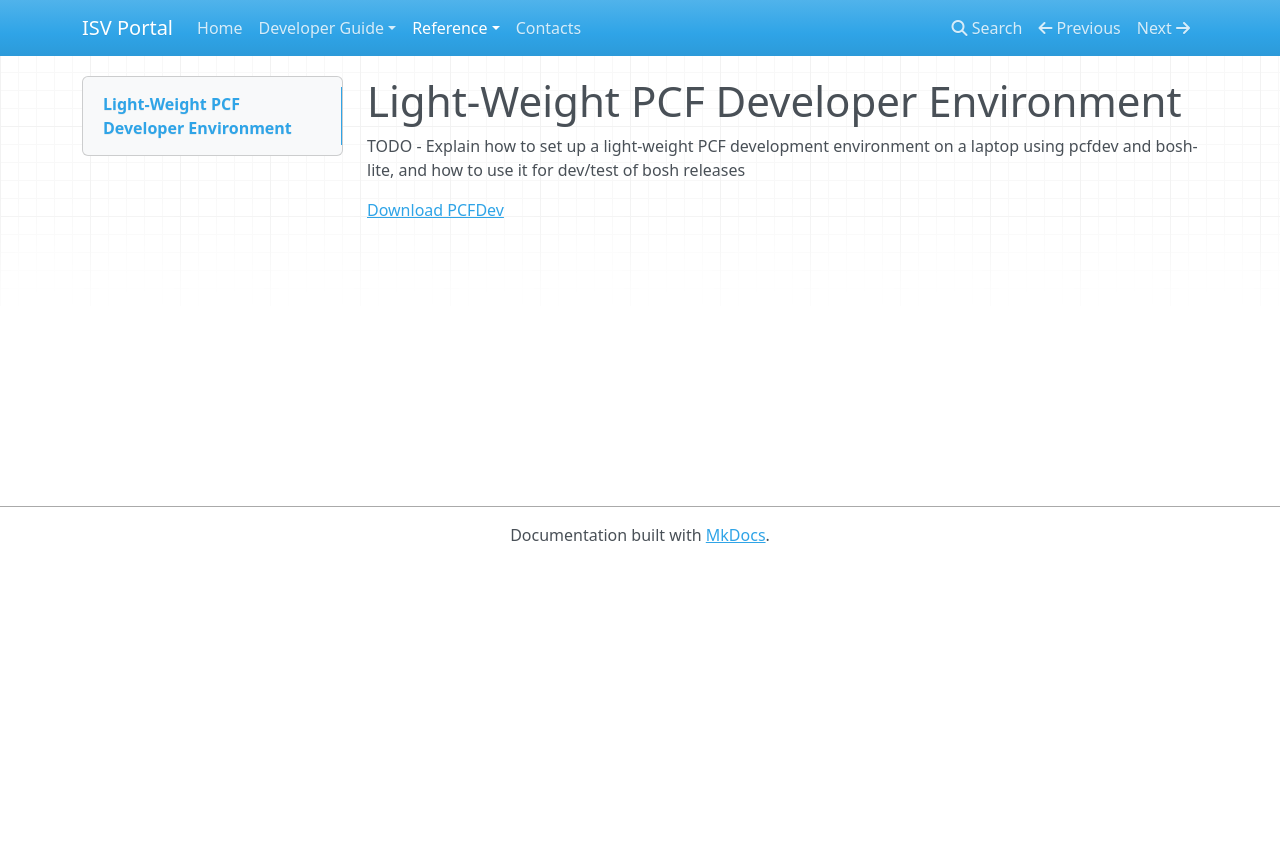
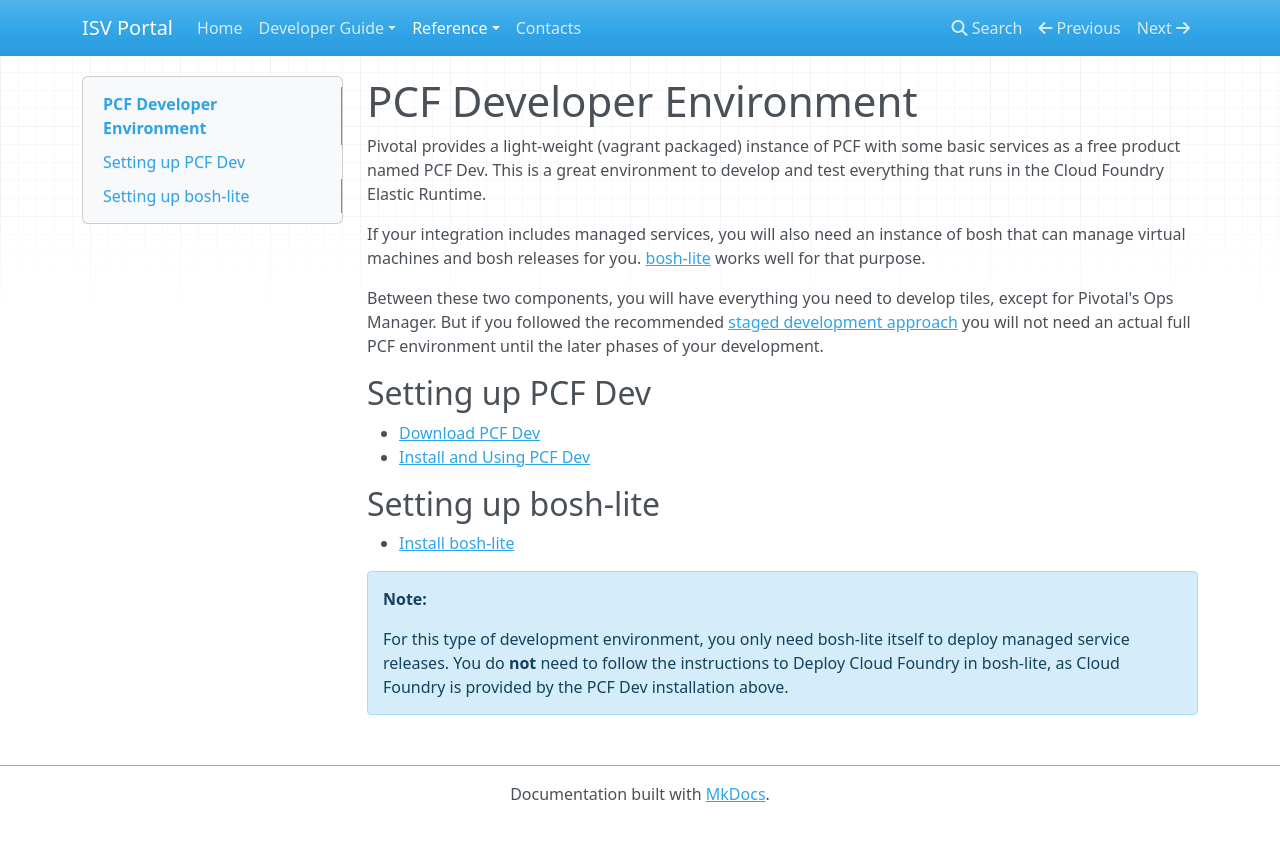
Before and after one commit to vmware-archive/isv-portal, an MkDocs documentation site: the page built from docs/setup-pcfdev.md, in a window 1280 px wide. Shown: the top 841 px of the page. Built offline with MkDocs 1.6.1, drawn with Linux system fonts in a browser that asks for light colours; nearby versions of some CDN libraries; old or Windows-style settings are respelled for this version of MkDocs.

Commit message:
Added links to setup instructions

```diff
--- a/docs/setup-pcfdev.md
+++ b/docs/setup-pcfdev.md
@@ -1,6 +1,30 @@
-# Light-Weight PCF Developer Environment
+# PCF Developer Environment
 
-TODO - Explain how to set up a light-weight PCF development environment on a laptop using
-pcfdev and bosh-lite, and how to use it for dev/test of bosh releases
+Pivotal provides a light-weight (vagrant packaged) instance of PCF with some
+basic services as a free product named PCF Dev. This is a great environment
+to develop and test everything that runs in the Cloud Foundry Elastic Runtime.
 
-[Download PCFDev](https://network.pivotal.io/products/pcfdev)
+If your integration includes managed services, you will also need an instance
+of bosh that can manage virtual machines and bosh releases for you.
+[bosh-lite](https://github.com/cloudfoundry/bosh-lite) works well for that
+purpose.
+
+Between these two components, you will have everything you need to develop
+tiles, except for Pivotal's Ops Manager. But if you followed the recommended
+[staged development approach](development.md) you will not need an actual full
+PCF environment until the later phases of your development.
+
+## Setting up PCF Dev
+
+- [Download PCF Dev](https://network.pivotal.io/products/pcfdev)
+- [Install and Using PCF Dev](https://docs.pivotal.io/pcf-dev/)
+
+## Setting up bosh-lite
+
+- [Install bosh-lite](https://github.com/cloudfoundry/bosh-lite)
+
+!!! note "Note:"
+	For this type of development environment, you only need bosh-lite
+	itself to deploy managed service releases. You do **not** need to follow the
+	instructions to Deploy Cloud Foundry in bosh-lite, as Cloud Foundry is
+	provided by the PCF Dev installation above.
--- a/mkdocs.yml
+++ b/mkdocs.yml
@@ -21,8 +21,8 @@
     - 'Buildpacks': 'buildpacks.md'
     - 'Embedded Agents': 'embedded-agents.md'
   - 'Setup':
-    - 'PCF Dev': 'setup-pcfdev.md'
-    - 'PCF': 'setup-pcf.md'
+    - 'Developer Environment': 'setup-pcfdev.md'
+    - 'Full PCF Environment': 'setup-pcf.md'
 - 'Contacts': 'contacts.md'
 
 markdown_extensions:
```
Also changed, not shown: docs/setup-pcf.md (+11 -8 lines).
